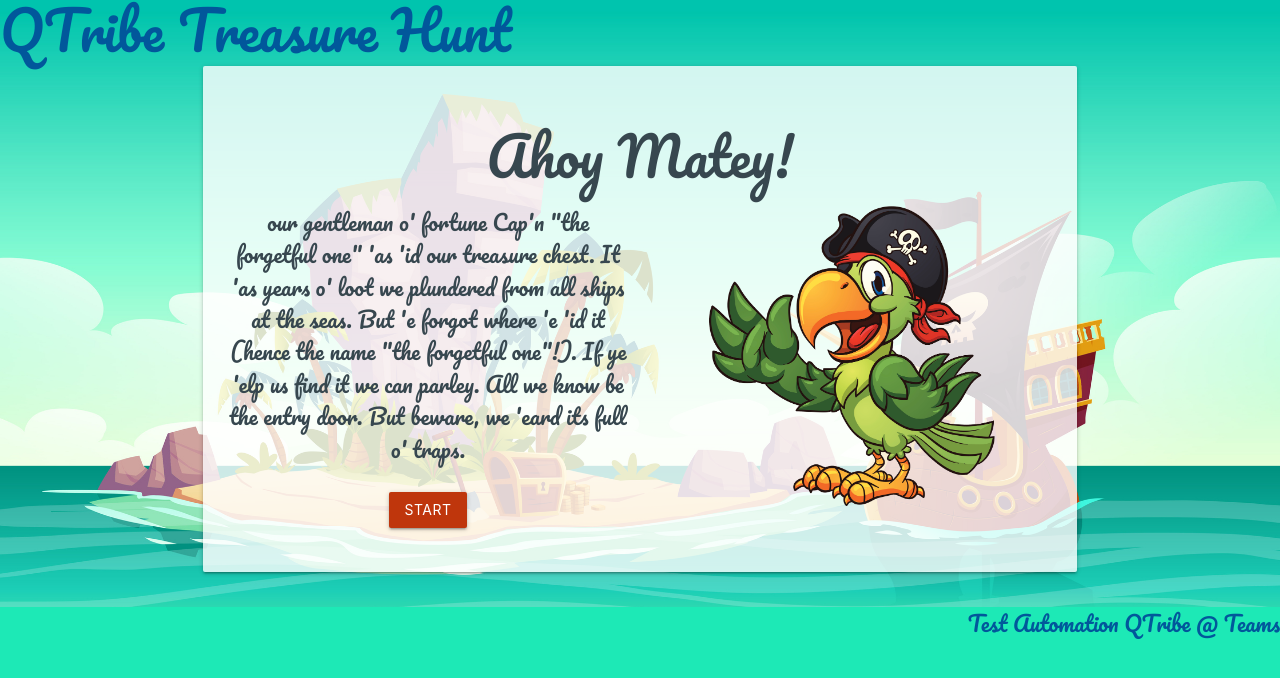
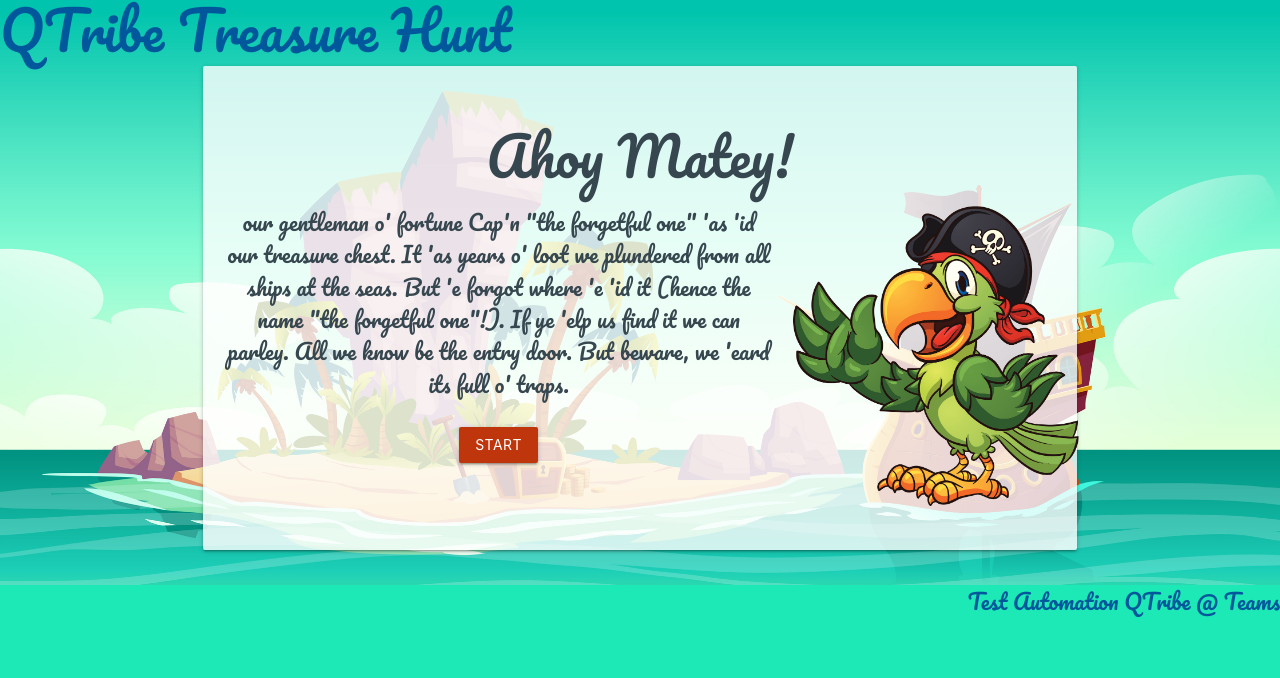
Before and after one commit to ramanqa/thunt.py, a Flask app: page / in a window 1280 px wide. Shown: the top 678 px of the page. Run offline with Flask 2, Linux system fonts and the light colour scheme.

Commit message:
landing adjusment

```diff
--- a/templates/landing.html
+++ b/templates/landing.html
@@ -6,14 +6,14 @@
         <div class="card-content">
           <span class="card-title"><h2>Ahoy Matey!</h2></span>
           <div class="row">
-            <div class="col s6">
+            <div class="col s8">
                   <p style="">
                   our gentleman o' fortune Cap'n "the forgetful one" 'as 'id our treasure chest. It 'as years o' loot we plundered from all ships at the seas. But 'e forgot where 'e 'id it (hence the name "the forgetful one"!). If ye 'elp us find it we can parley. All we know be the entry door. But beware, we 'eard its full o' traps.
                   </p>
                   <br />
                   <button id="start" class="btn deep-orange darken-4">Start</button>
             </div>
-            <div class="col s6">
+            <div class="col s4">
               <img src="/static/parrot.png" style="height: 300px; vertical-align: bottom;" />
             </div>
           </div>
```
